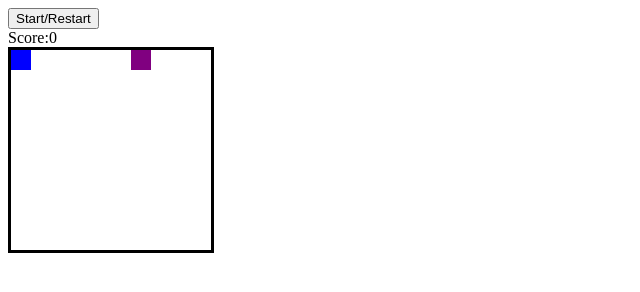
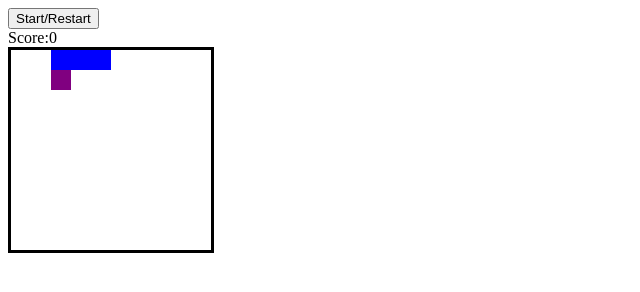
Before and after one commit to hacklun/snake-DOM, a plain HTML site: page index.html in a window 1280 px wide. Both pictures are taken after a click on the button "Start/Restart". Shown: the whole page, without its empty margins (0-640 px from the left). Drawn offline with Linux system fonts and the light colour scheme.

Commit message:
finish game

```diff
--- a/app.js
+++ b/app.js
@@ -19,10 +19,50 @@ document.addEventListener('DOMContentLoaded', () => {
         squares[appleIndex].classList.remove('apple');
         clearInterval(interval);
         score = 0;
-        //randomApple();
+        randomApple();
         direction = 1;
         scoreDisplay.innerText = score;
         intervalTime = 1000;
+        currentSnake = [2, 1, 0];
+        currentIndex = 0;
+        currentSnake.forEach(index => squares[index].classList.add('snake'));
+        interval = setInterval(moveOutcomes, intervalTime);
+    }
+
+    function moveOutcomes() {
+        if (
+            (currentSnake[0] + width >= (width * width) && direction === width) ||
+            (currentSnake[0] % width === width - 1 && direction === 1) ||
+            (currentSnake[0] % width === 0 && direction === -1) ||
+            (currentSnake[0] - width < 0 && direction === -width) ||
+            squares[currentSnake[0] + direction].classList.contains('snake')
+        ) {
+            return clearInterval(interval);
+        }
+
+        const tail = currentSnake.pop();
+        squares[tail].classList.remove('snake');
+        currentSnake.unshift(currentSnake[0] + direction);
+
+        if (squares[currentSnake[0]].classList.contains('apple')) {
+            squares[currentSnake[0]].classList.remove('apple');
+            squares[tail].classList.add('snake');
+            currentSnake.push(tail);
+            randomApple();
+            score++;
+            scoreDisplay.textContent = score;
+            clearInterval(interval);
+            intervalTime *= speed;
+            interval = setInterval(moveOutcomes, intervalTime);
+        }
+        squares[currentSnake[0]].classList.add('snake');
+    }
+
+    function randomApple() {
+        do {
+            appleIndex = Math.floor(Math.random() * squares.length);
+        } while (squares[appleIndex].classList.contains('snake'));
+        squares[appleIndex].classList.add('apple');
     }
 
     //assign functions to keycodes
@@ -41,4 +81,5 @@ document.addEventListener('DOMContentLoaded', () => {
     }
 
     document.addEventListener('keyup', control);
+    startBtn.addEventListener('click', startGame);
 })
--- a/index.html
+++ b/index.html
@@ -11,13 +11,13 @@
     <button class="start">Start/Restart</button>
     <div class="score">Score:<span>0</span></div>
     <div class="grid">
-        <div class="snake"></div>
         <div></div>
         <div></div>
         <div></div>
         <div></div>
         <div></div>
-        <div class="apple"></div>
+        <div></div>
+        <div></div>
         <div></div>
         <div></div>
         <div></div>
```
